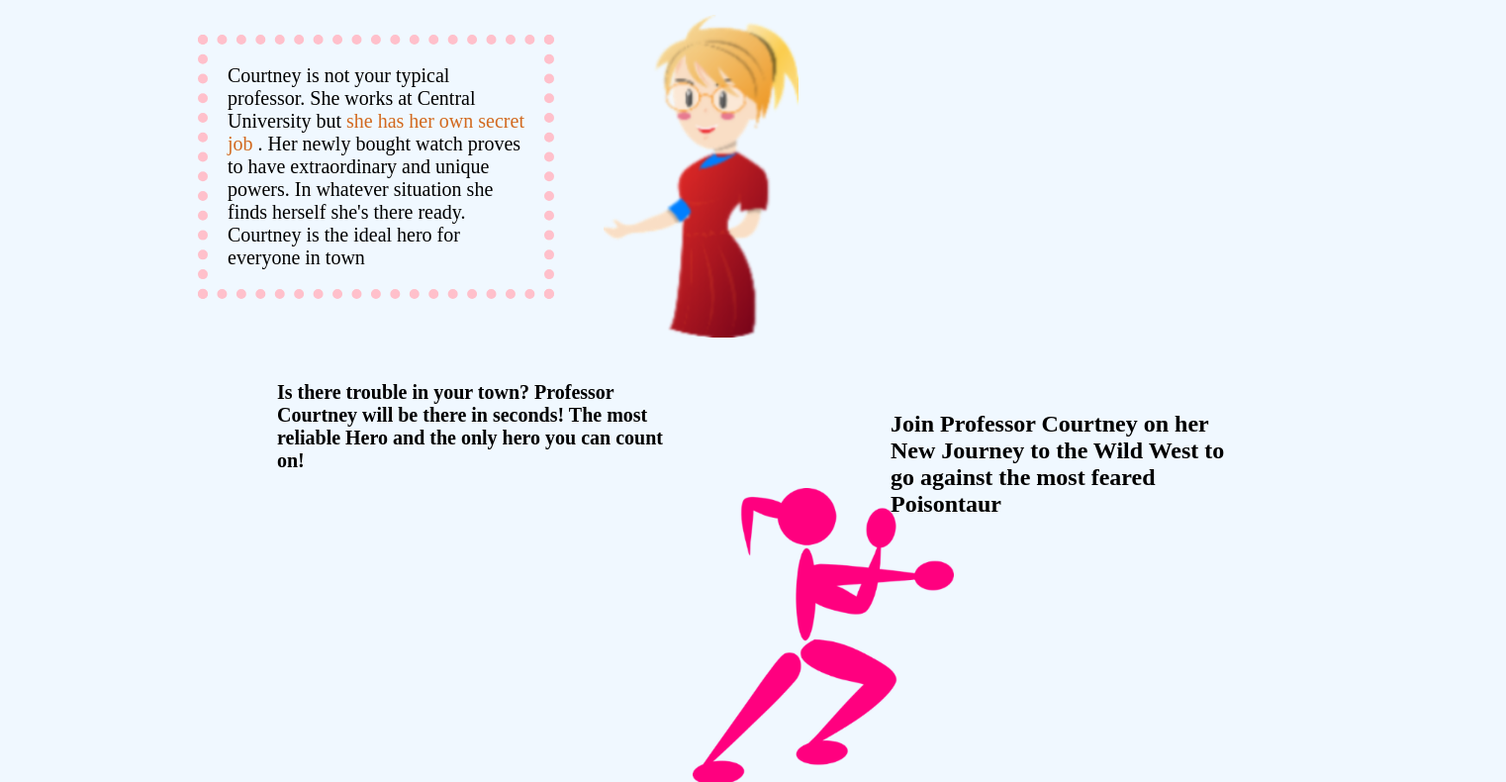
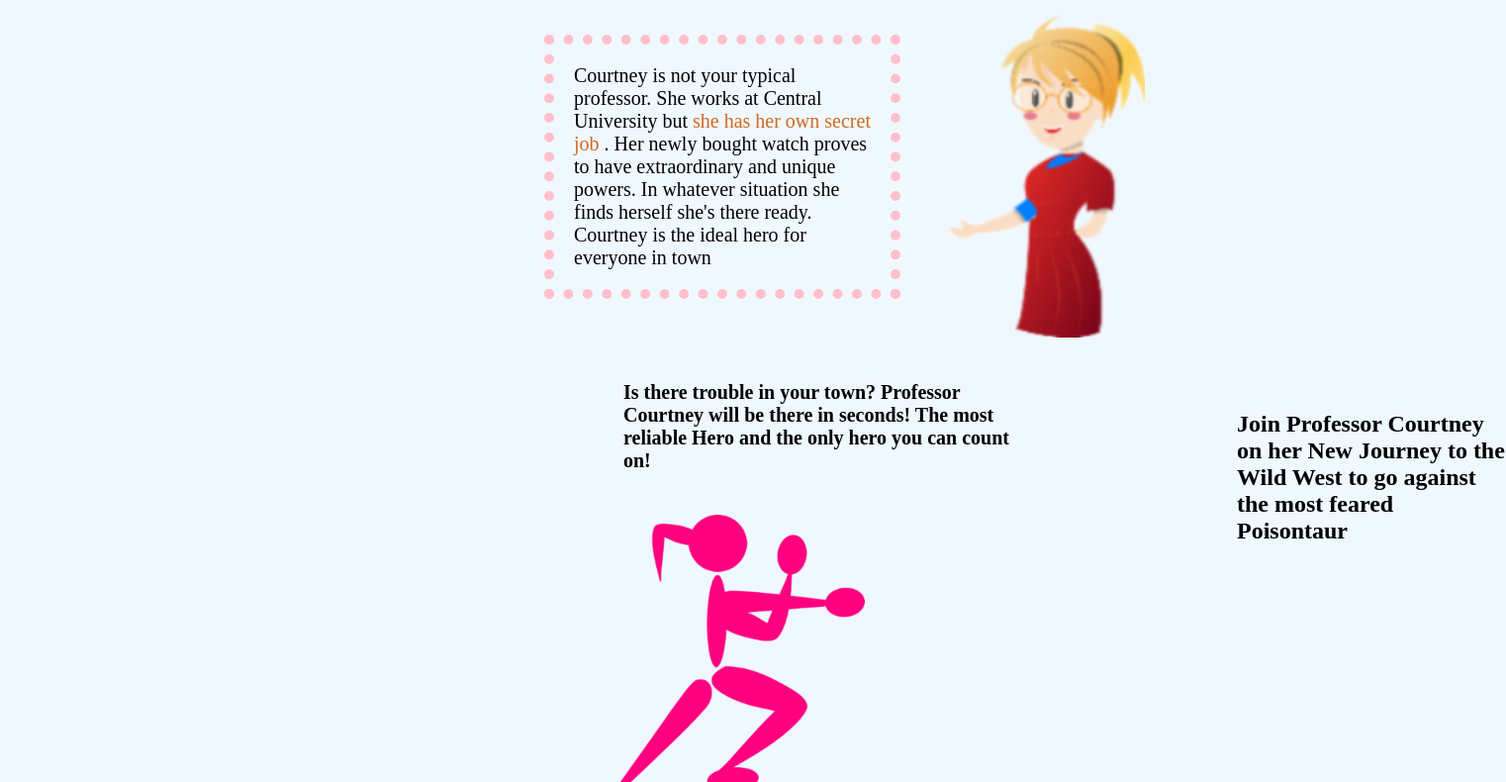
Before and after one commit to gabrielab6582/movie-project, a plain HTML site: page index.html in a window 1280 px wide. Shown: the part 198-988 px from the top of the page at 99% size, 1522 px wide, since content can reach past the window. Drawn offline with Linux system fonts and the light colour scheme; a web font is replaced by a local one.

Commit message:
move margin

```diff
--- a/style.css
+++ b/style.css
@@ -2,7 +2,7 @@ body{
     background: AliceBlue;
     max-width: 800px;
     /*text-align: center;*/
-    margin-left: 200px;
+    margin-left: 550px;
 }
 h1 {
     font-family: "Ovo";
```
